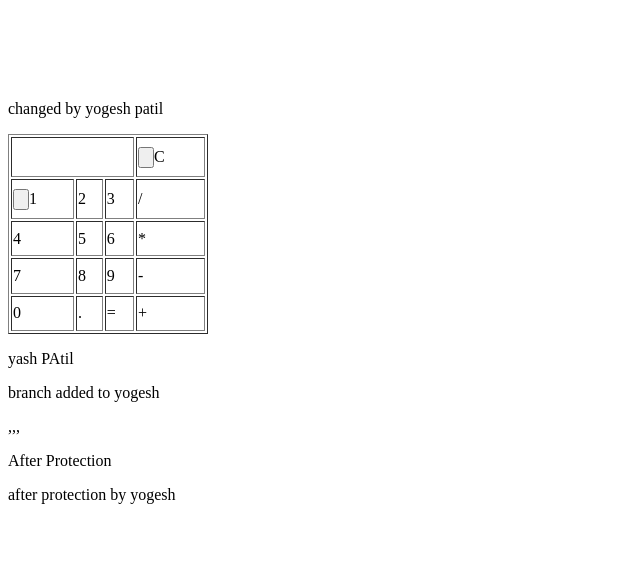
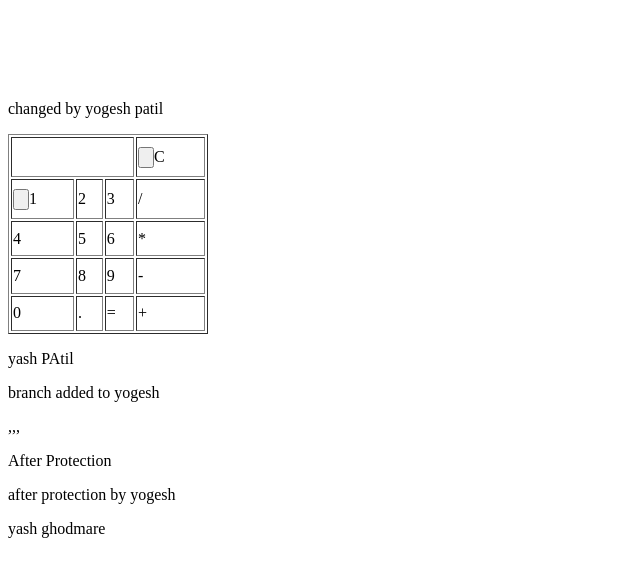
Before and after one commit to yashdpatil/codeblooded_sample, a plain HTML site: page index.html in a window 1280 px wide. Shown: the whole page, without its empty margins (0-640 px from the left). Drawn offline with Linux system fonts and the light colour scheme.

Commit message:
changed by yash g

```diff
--- a/index.html
+++ b/index.html
@@ -50,6 +50,7 @@
       <p>,,,</p>
       <p>After Protection</p>
       <p>after protection by yogesh</p>
+      <p>yash ghodmare</p>
 
     </div>
   </body>
```
